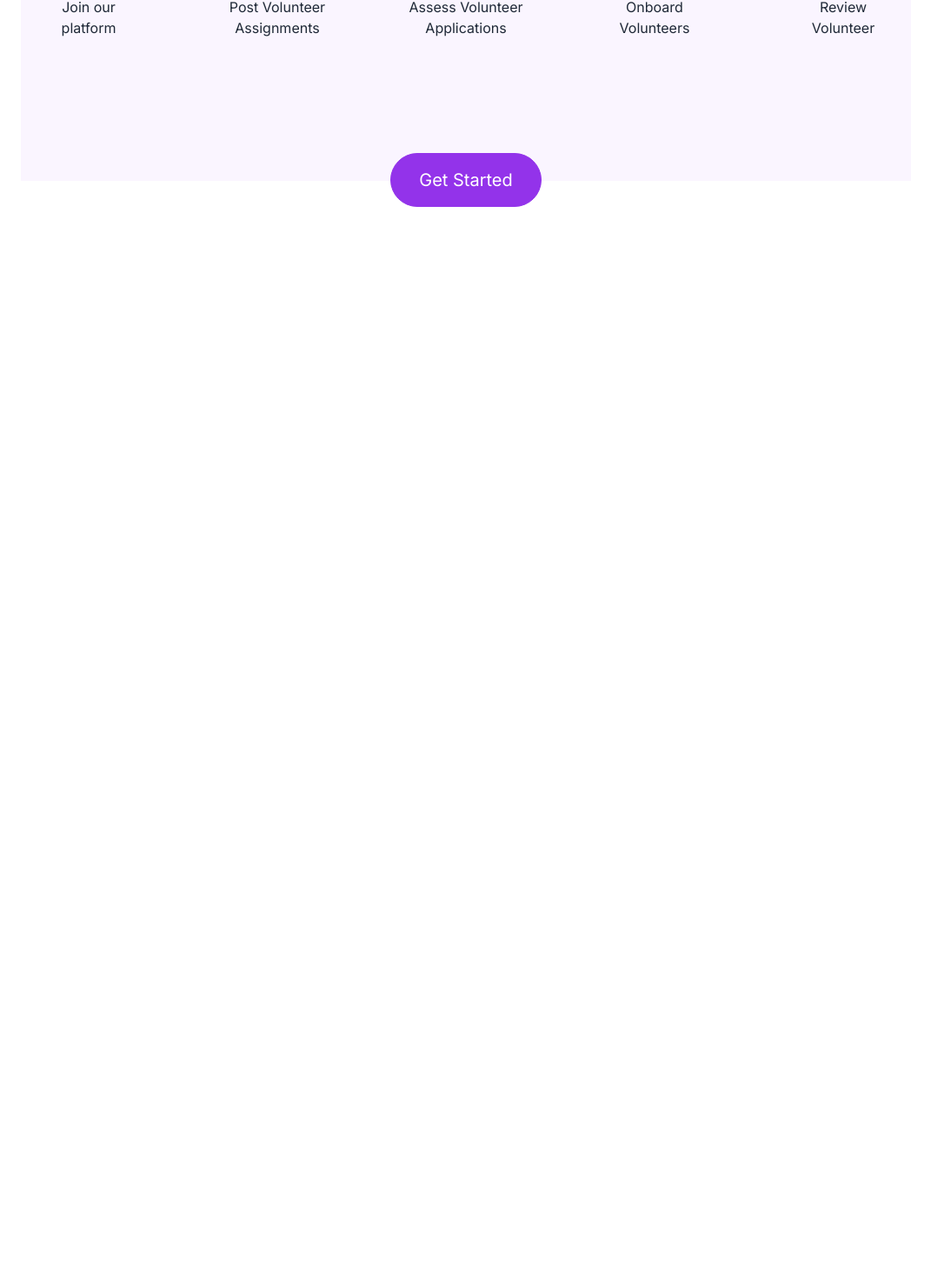
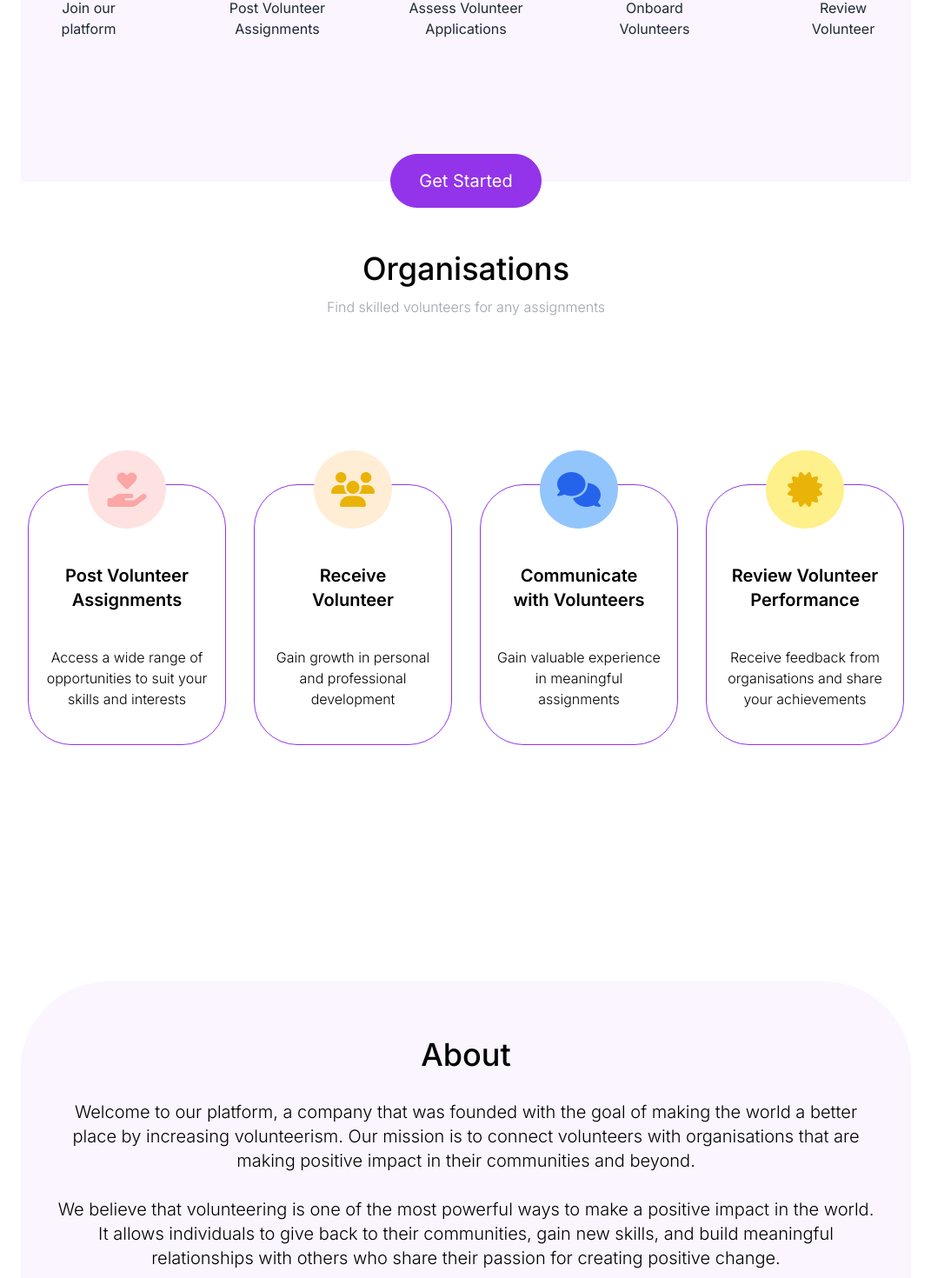
Before and after one commit to ksemilla/volunteasy-react-v1, a React (Vite) app: page / in a window 1280 px wide. Shown: the part 1324-2794 px from the top of the page at 87% size, without its empty margins (104-1175 px from the left). Before the commit the page ends 1820 px from the top, so only its background shows below. Built offline with nearby package versions, Linux system fonts and the light colour scheme.

Commit message:
finish home page

```diff
--- a/src/dev/Nav.tsx
+++ b/src/dev/Nav.tsx
@@ -3,7 +3,15 @@ import { Outlet } from "react-router-dom"
 const DevNav = () => {
   return (
     <div>
-      <nav>dev nav</nav>
+      <nav className="divide-x divide-gray-300 space-x-2 border-b">
+        <a href="#" className="px-2">
+          Home
+        </a>
+        <span className="px-2 cursor-default text-gray-400">Org Signup</span>
+        <span className="px-2 cursor-default text-gray-400">
+          Volunteer Signup
+        </span>
+      </nav>
       <Outlet />
     </div>
   )
--- /dev/null
+++ b/src/views/home/About.tsx
@@ -0,0 +1,49 @@
+const About = () => {
+  return (
+    <section className="bg-purple-50 pt-16 rounded-t-[100px]">
+      <h1 className="text-center text-4xl font-medium">About</h1>
+      <p className="px-10 pb-20 mt-8 text-xl font-light text-center">
+        Welcome to our platform, a company that was founded with the goal of
+        making the world a better place by increasing volunteerism. Our mission
+        is to connect volunteers with organisations that are making positive
+        impact in their communities and beyond.
+        <br />
+        <br />
+        We believe that volunteering is one of the most powerful ways to make a
+        positive impact in the world. It allows individuals to give back to
+        their communities, gain new skills, and build meaningful relationships
+        with others who share their passion for creating positive change.
+        <br />
+        <br />
+        Our platform is designed to make volunteering easier and more accessible
+        than ever before. We work with a wide range of organisations, from large
+        charities to small grassroots initiatives, to help them find the
+        volunteers they need to achieve their goals. We also offer a range of
+        tools and resources to help volunteers find opportunities that match
+        their interests and skills, and to make the most of their volunteering
+        experience.
+        <br />
+        <br />
+        At the heart of everything we do si our commitment to making difference
+        in the world. We believe that by connecting volunteers with
+        organisations that are working to create positive change, we can help to
+        build stronger, more resilient communities and make a lasting impact on
+        the world around us.
+        <br /> <br />
+        Thank you for joining us on this journey, and for your commitment to
+        making the world a better place through{" "}
+        <span className="font-medium">Volunteasy</span>, volunteering made easy!
+      </p>
+      <div
+        style={{ backgroundColor: "#8a3dc4" }}
+        className="flex justify-center py-2"
+      >
+        <div>
+          <img src="./logo-filled.png" />
+        </div>
+      </div>
+    </section>
+  )
+}
+
+export default About
--- a/src/views/home/Home.tsx
+++ b/src/views/home/Home.tsx
@@ -1,5 +1,7 @@
+import About from "./About"
 import Hero from "./Hero"
 import Nav from "./Nav"
+import Organisations from "./Organisations"
 import Volunteers from "./Volunteers"
 
 const Home = () => {
@@ -10,6 +12,10 @@ const Home = () => {
         <Hero />
       </div>
       <Volunteers />
+      <div className="py-20">
+        <Organisations />
+      </div>
+      <About />
     </div>
   )
 }
--- /dev/null
+++ b/src/views/home/Organisations.tsx
@@ -0,0 +1,74 @@
+const Organisations = () => {
+  return (
+    <section>
+      <h1 className="text-center text-4xl font-medium">Organisations</h1>
+      <p className="max-w-[500px] m-auto text-gray-400 text-center font-light mt-3">
+        Find skilled volunteers for any assignments
+      </p>
+      <div className="py-48 px-2">
+        <Features />
+      </div>
+    </section>
+  )
+}
+
+const features = [
+  {
+    title: "Post Volunteer Assignments",
+    description:
+      "Access a wide range of opportunities to suit your skills and interests",
+    iconCN: "fa-solid fa-hand-holding-heart text-[40px] text-red-300",
+    bg: "bg-red-100",
+  },
+  {
+    title: "Receive Volunteer",
+    description: "Gain growth in personal and professional development",
+    iconCN: "fa-solid fa-users text-[40px] text-yellow-500",
+    bg: "bg-orange-100",
+  },
+  {
+    title: "Communicate with Volunteers",
+    description: "Gain valuable experience in meaningful assignments",
+    iconCN: "fa-solid fa-comments text-[40px] text-blue-600",
+    bg: "bg-blue-300",
+  },
+  {
+    title: "Review Volunteer Performance",
+    description:
+      "Receive feedback from organisations and share your achievements",
+    iconCN: "fa-solid fa-certificate text-[40px] text-yellow-500",
+    bg: "bg-yellow-200",
+  },
+]
+
+const Features = () => {
+  return (
+    <div className="grid grid-cols-4 gap-x-8">
+      {features.map((f) => (
+        <Feature key={f.title} feature={f} />
+      ))}
+    </div>
+  )
+}
+
+const Feature = (props: {
+  feature: { title: string; description: string; iconCN: string; bg: string }
+}) => {
+  return (
+    <div className="bg-white border border-purple-600 rounded-[50px] flex flex-col items-center">
+      <div className={`relative -top-10 ${props.feature.bg} p-5 rounded-full`}>
+        <div className="w-[50px] h-[50px] flex items-center justify-center">
+          <i className={props.feature.iconCN}></i>
+        </div>
+      </div>
+      <h2 className="text-xl font-semibold text-center max-w-[170px]">
+        {props.feature.title}
+      </h2>
+      <p className="my-10 text-center max-w-[190px] font-light">
+        {props.feature.description}
+      </p>
+    </div>
+  )
+}
+
+export default Organisations
```
Also changed, not shown: public/logo-filled.png (added).
